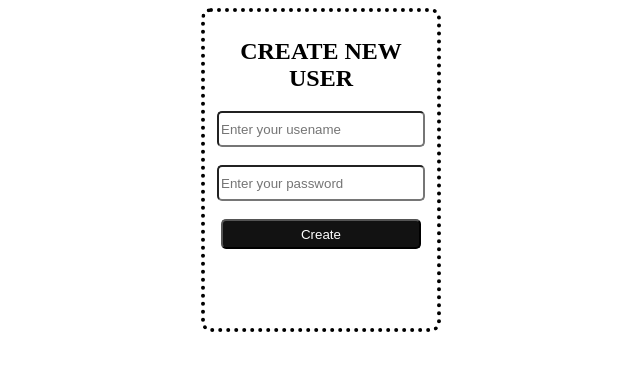
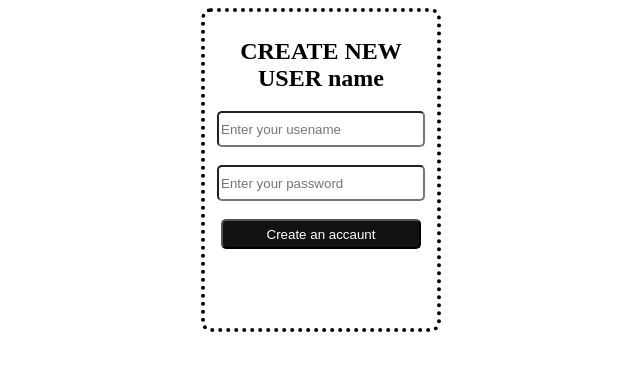
Before and after one commit to ndayishimiyeemmanuel949-spec/city, a PHP site: page /create.php in a window 1280 px wide. Shown: the top 371 px of the page, without its empty margins (319-959 px from the left). Run offline with PHP 8.4, Linux system fonts and the light colour scheme.

Commit message:
Update create.php

```diff
--- a/create.php
+++ b/create.php
@@ -30,10 +30,10 @@
     <fieldset>
 
 <form action="" method="POST">
-<h2>CREATE NEW USER</h2>
+<h2>CREATE NEW USER name</h2>
 <input type="text" name="username" placeholder="Enter your usename"><br><br>
 <input type="password" name="password" placeholder="Enter your password"><br><br>
-<button name="login">Create</button>
+<button name="login">Create an accaunt</button>
     </form></fieldset></center>
 </body>
 </html>
```
